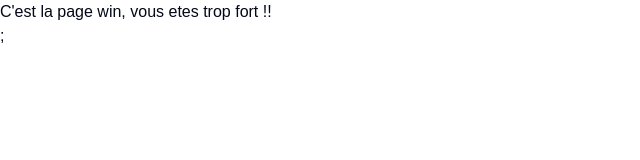
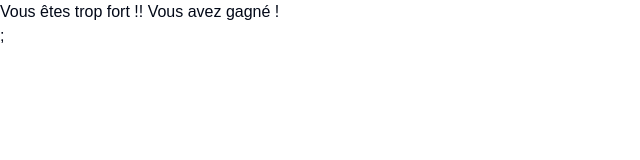
Before and after one commit to DE-immersive-game/ImmersiveGame-Front, a Next.js app: page /1/win in a window 1280 px wide. Shown: the top 160 px of the page, without its empty margins (0-640 px from the left). Built offline with nearby package versions, Linux system fonts and the light colour scheme.

Commit message:
win added

```diff
--- a/app/[team]/win/page.tsx
+++ b/app/[team]/win/page.tsx
@@ -1,7 +1,9 @@
-export default function Win() {
+import Win from "@/app/components/win/Win";
+
+export default function WinPage() {
   return (
     <div>
-      <h1> C'est la page win, vous etes trop fort !!</h1>;
+      <Win />;
     </div>
   );
 }
--- /dev/null
+++ b/app/components/win/Win.tsx
@@ -0,0 +1,9 @@
+const Win = () => {
+  return (
+    <div>
+      <h1>Vous êtes trop fort !! Vous avez gagné !</h1>
+    </div>
+  );
+};
+
+export default Win;
```
